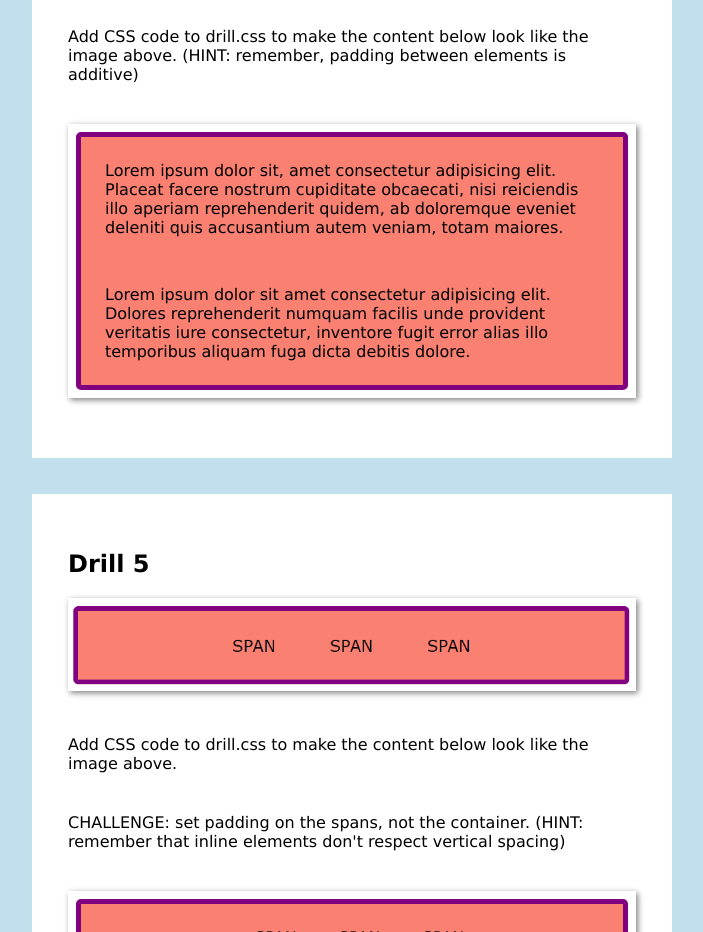
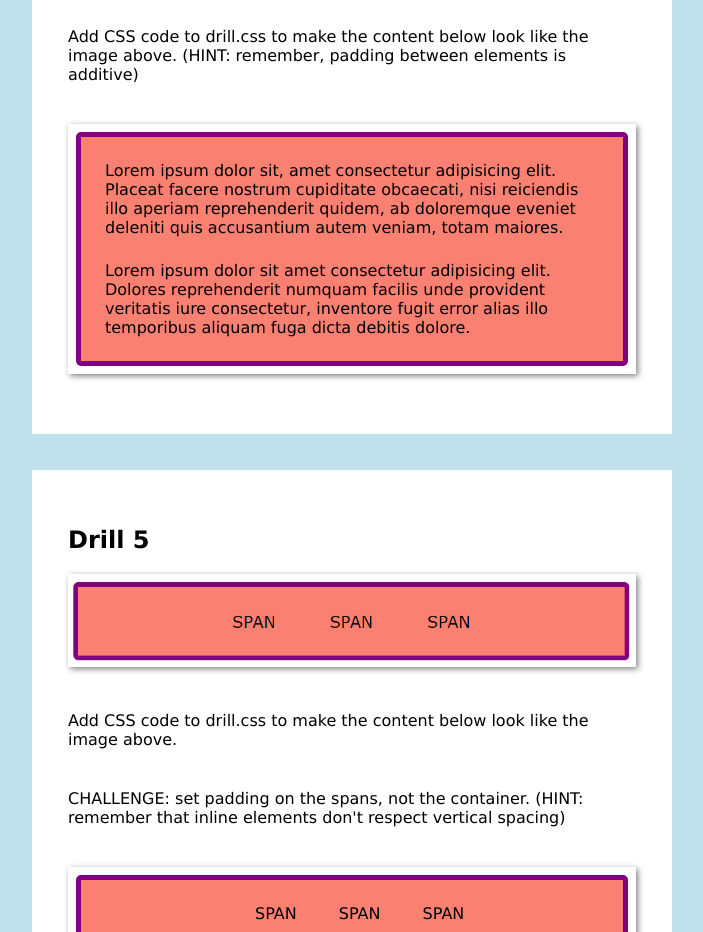
Before and after one commit to jzoeth/jzoeth.github.io, a plain HTML site: page box-model-padding-drills/index.html in a window 1280 px wide. Shown: the part 3030-3962 px from the top of the page, without its empty margins (4-707 px from the left). Drawn offline with Linux system fonts and the light colour scheme.

Commit message:
Update drill.css

```diff
--- a/box-model-padding-drills/css/drill.css
+++ b/box-model-padding-drills/css/drill.css
@@ -20,11 +20,11 @@
 }
 
 /* Drill 4 - Write your code solution below */
-#d4-div-1{
+#d4-container-1{
     padding: 24px;
 }
 #d4-div-2{
-    padding: 24px;
+    padding-top: 24px;
 }
 
 /* Drill 5 - Write your code solution below */
```
